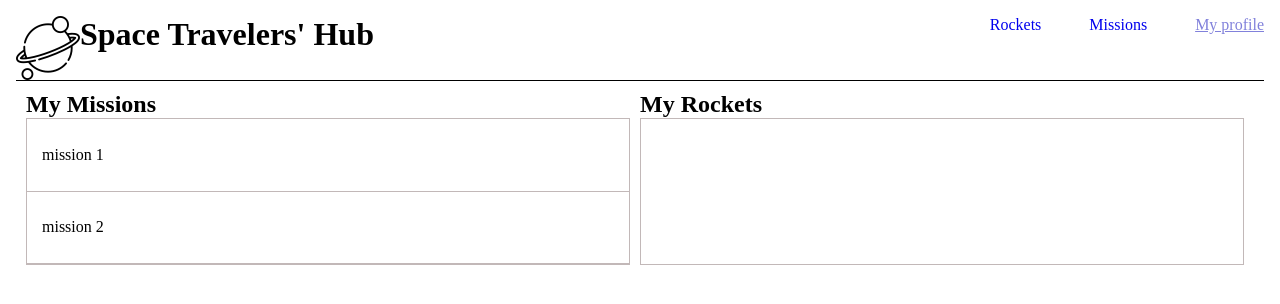
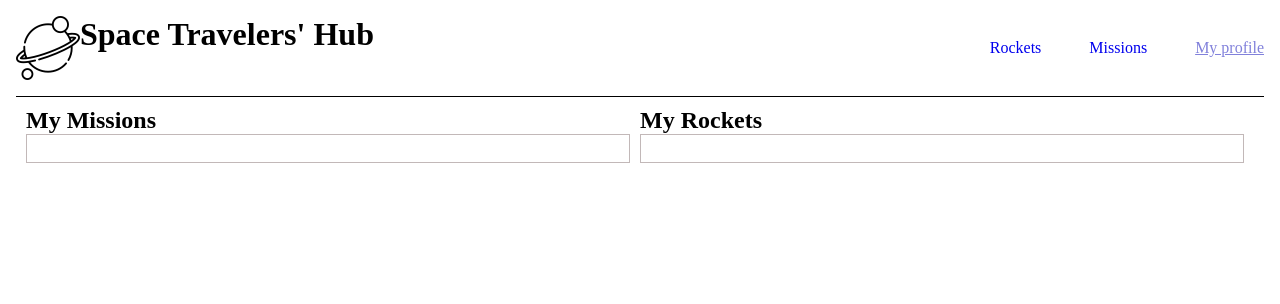
Before and after one commit to AbbasSarwar/SpaceTravelersHub, a React (Vite) app: page /my-profile in a window 1280 px wide. Shown: the top 304 px of the page. Built offline with nearby package versions, Linux system fonts and the light colour scheme.

Commit message:
Display joined missions in My profile

```diff
--- a/src/components/MyProfile.jsx
+++ b/src/components/MyProfile.jsx
@@ -2,7 +2,8 @@ import Navbar from './Navbar';
 import { useSelector } from 'react-redux';
 
 const MyProfile = () => {
-  const {rockets} = useSelector((state)=> state.rockets)
+  const {rockets} = useSelector((state)=> state.rockets);
+  const {missions} = useSelector((state) => state.missions);
 
   return (
     <>
@@ -11,8 +12,11 @@ const MyProfile = () => {
       <div className="section1">
         <h2>My Missions</h2>
         <ul className='missions'>
-      <li>mission 1</li>
-      <li>mission 2</li>
+          {missions
+            .filter((mission) => mission.reserved)
+            .map((mission) => (
+              <li key={mission.id}>{mission.mission_name}</li>
+          ))}
         </ul>
       </div>
       <div className="section2">
--- a/src/components/rockets/rocket.css
+++ b/src/components/rockets/rocket.css
@@ -1,5 +1,4 @@
 .topContainer {
-  border-top: 1px solid black;
   display: flex;
   padding-top: 20px;
   flex-direction: column;
--- a/src/redux/missions/MissionsAPI.jsx
+++ b/src/redux/missions/MissionsAPI.jsx
@@ -1,10 +1,10 @@
 import { createAsyncThunk } from "@reduxjs/toolkit";
 import axios from "axios";
+
 export const missionsData = createAsyncThunk('get/fetchmissions', async () => {
     try {
       const response = await axios.get('https://api.spacexdata.com/v3/missions');
-      const data = response.data
-      return data.map((mission)=>({
+      return response.data.map((mission)=>({
         id: mission.mission_id,
         mission_name: mission.mission_name,
         description: mission.description,
--- a/src/styles/index.css
+++ b/src/styles/index.css
@@ -11,6 +11,9 @@ body {
 header {
   display: flex;
   justify-content: space-between;
+  align-items: center;
+  border-bottom: 1px solid black;
+  padding-bottom: 1rem;
 }
 
 header > div {
@@ -40,7 +43,6 @@ a {
   flex-direction: row;
   width: 100%;
   padding: 0 10px;
-  border-top: 0.2px solid black;
 }
 
 .missions {
```
Lines whose indentation alone changed are shown as unchanged.
